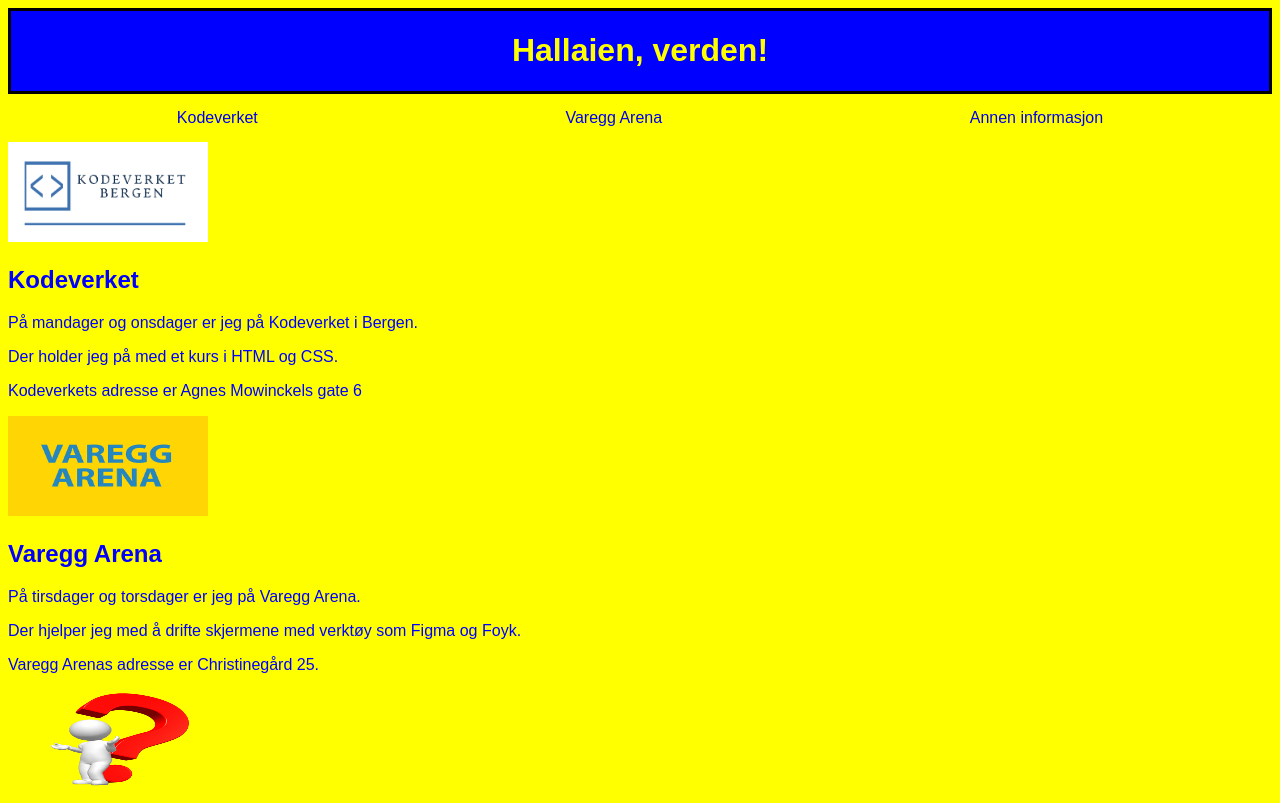
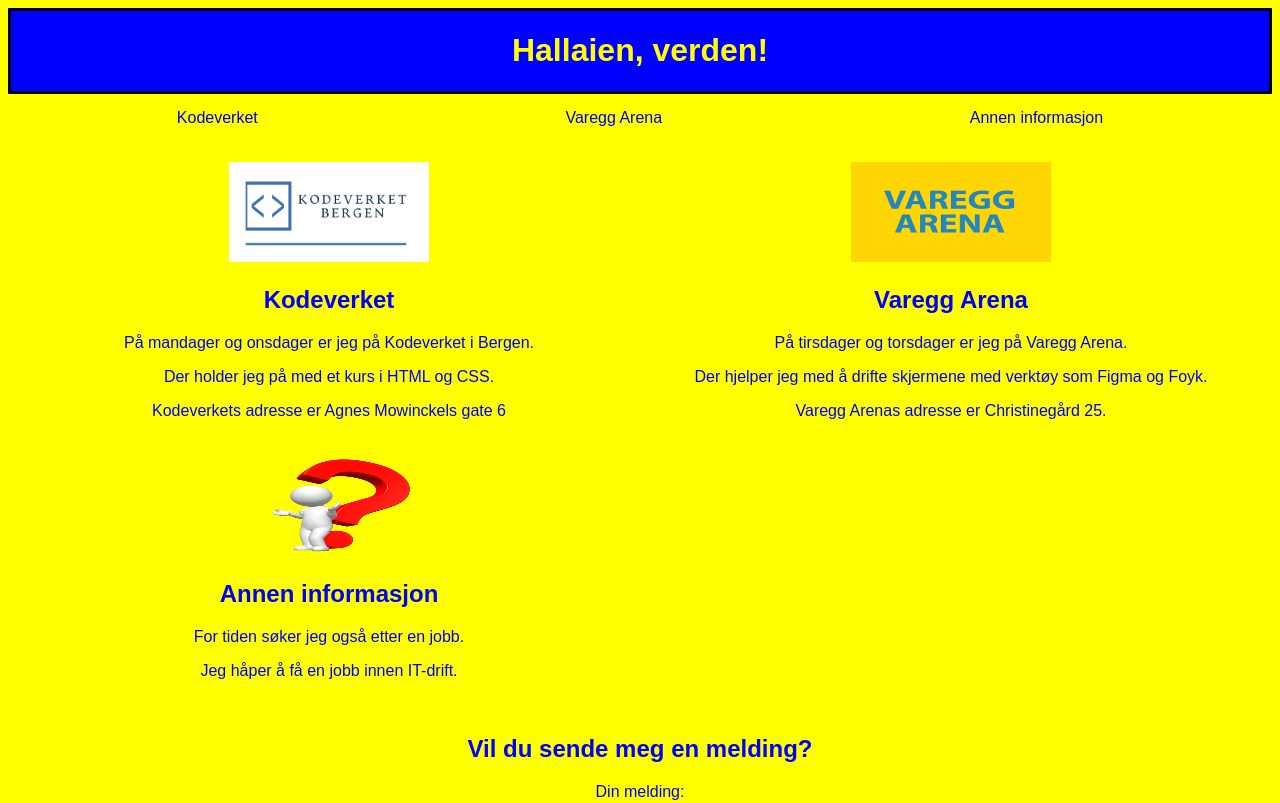
Before and after one commit to Kodeverket-AS/course-webdev-basics, a plain HTML site: page 1_HTML/index.html in a window 1280 px wide. Shown: the top 803 px of the page. Drawn offline with Linux system fonts and the light colour scheme.

Commit message:
work on layout and closed the main tag in html

```diff
--- a/1_HTML/index.html
+++ b/1_HTML/index.html
@@ -7,9 +7,11 @@
     <title>Erlands Assignment</title>
 </head>
 <body>
+
     <header>
         <h1>Hallaien, verden!</h1>
     </header>
+
     <nav>
         <ul>
             <li><a href="#section1">Kodeverket</a></li>
@@ -17,7 +19,9 @@
             <li><a href="#section3">Annen informasjon</a></li>
         </ul>
     </nav>
-    <main>
+
+    <main class="layout-container">
+
         <section id="section1">
             <img src="logoHorizontal.png" alt="Kodeverkets logo" width="200" height="100">
             <h2>Kodeverket</h2>
@@ -25,6 +29,7 @@
             <p>Der holder jeg på med et kurs i HTML og CSS.</p>
             <p>Kodeverkets adresse er Agnes Mowinckels gate 6</p>
         </section>
+
         <section id="section2">
             <img src="Varegg_logo.png" alt="Varegg Arenas logo" width="200" height="100">
             <h2>Varegg Arena</h2>
@@ -32,12 +37,15 @@
             <p>Der hjelper jeg med å drifte skjermene med verktøy som Figma og Foyk.</p>
             <p>Varegg Arenas adresse er Christinegård 25.</p>
         </section>
+
         <section id="section3">
             <img src="question_mark.png" alt="En grå figur som står foran et spørsmålstegn" width="200" height="100">
             <h2>Annen informasjon</h2>
             <p>For tiden søker jeg også etter en jobb.</p>
             <p>Jeg håper å få en jobb innen IT-drift.</p>
         </section>
+    </main>
+
     <form>
         <h2>Vil du sende meg en melding?</h2>
         <p><label for="message">Din melding:</label></p>
@@ -49,8 +57,10 @@
         <br>
         <button type="submit"> Send inn</button>
     </form>
+
     <footer>
         <p>© Erland Myklebust</p>
     </footer>
+
 </body>
 </html>
--- a/2_CSS/style.css
+++ b/2_CSS/style.css
@@ -4,6 +4,7 @@
     font-family:Arial, Helvetica, sans-serif;
     color: blue ;
     background: yellow;
+    text-align: center;
 
 }
 header {
@@ -33,3 +34,10 @@
     padding: 0px;
 
 }
+
+.layout-container {
+    display: grid;
+    grid-template-columns: 1fr 1fr;
+    gap: 20px;
+    padding: 20px;
+}
```
